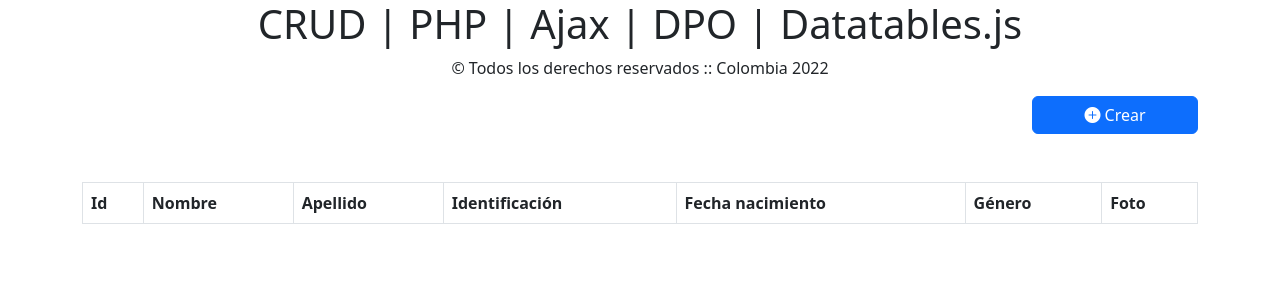
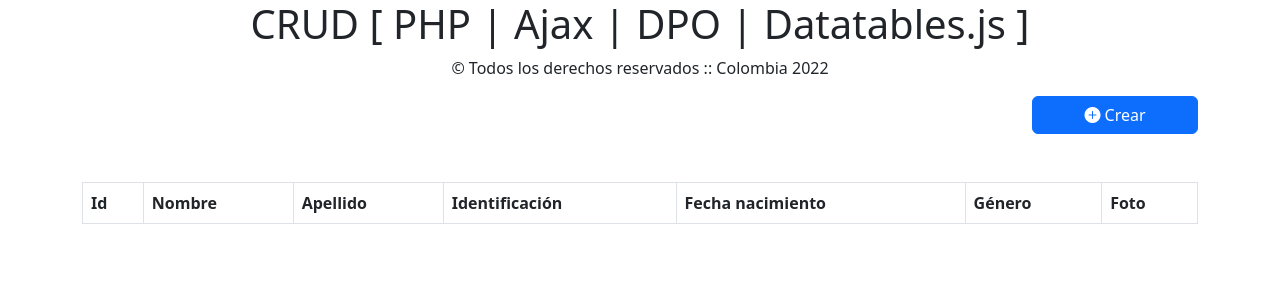
Before and after one commit to cdelcastillomaussa/PracticaTerApps, a PHP site: page / in a window 1280 px wide. Shown: the top 300 px of the page. Run offline with PHP 8.4, Linux system fonts and the light colour scheme; lists and menus that the app fills with data are empty; some libraries are stand-ins or nearby versions.

Commit message:
pequeño cambio en el h1 del titulo

```diff
--- a/index.php
+++ b/index.php
@@ -21,7 +21,7 @@
 
     <div class="container">
 
-        <h1 class="text-center ">CRUD | PHP | Ajax | DPO | Datatables.js</h1>
+        <h1 class="text-center ">CRUD [ PHP | Ajax | DPO | Datatables.js ]</h1>
         <p class="text-center">&copy; Todos los derechos reservados :: Colombia 2022</p>
 
         <div class="row">
```
